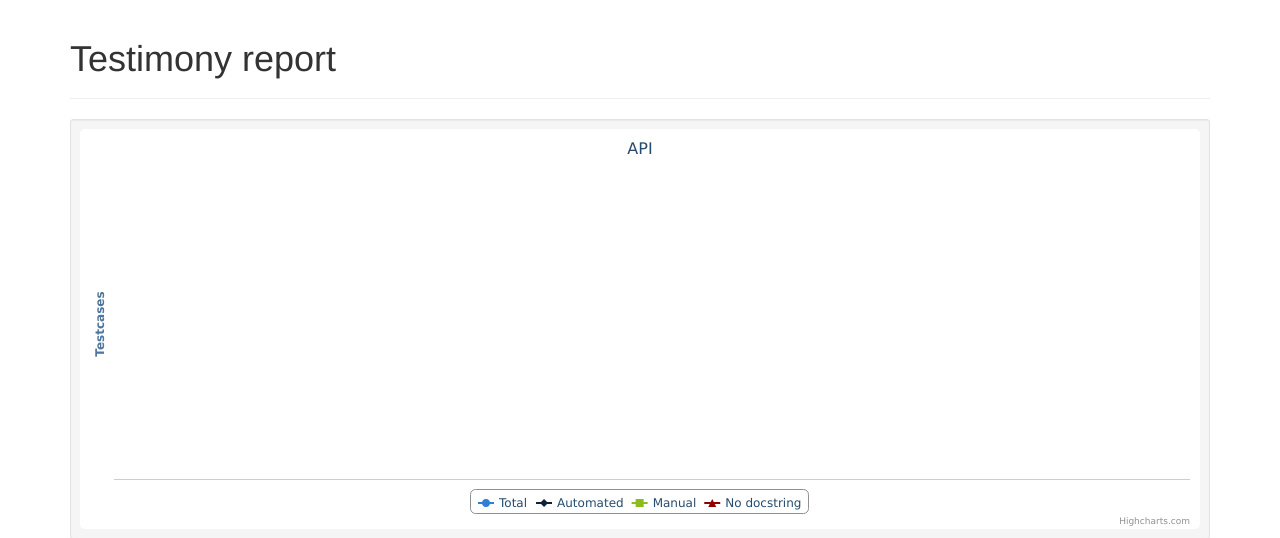
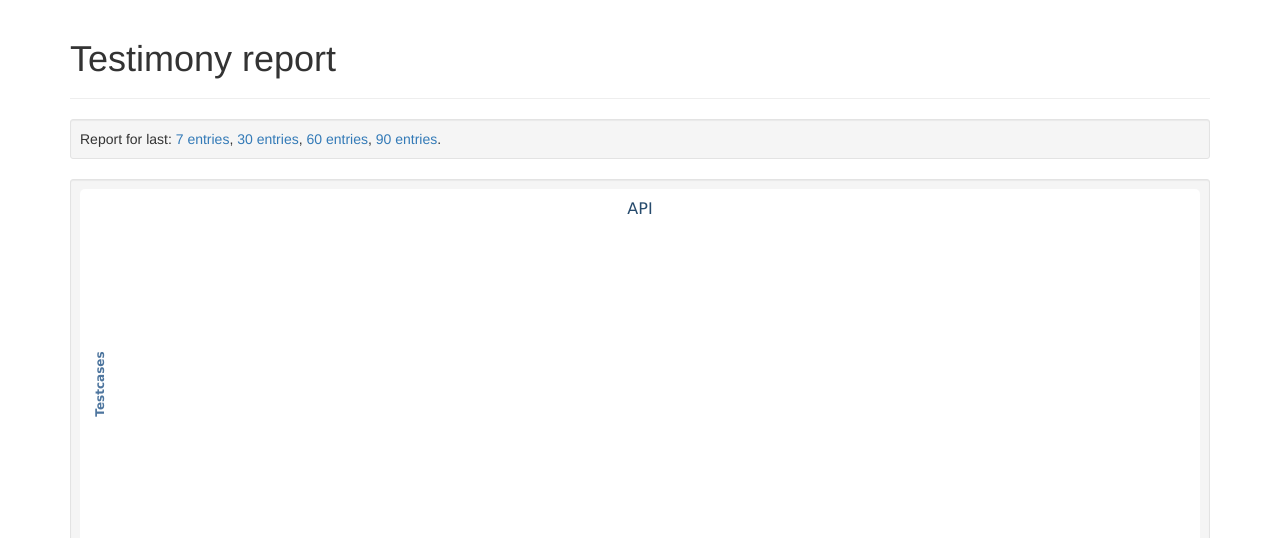
Before and after one commit to SatelliteQE/bem-te-vi, a Django app: page /reports/testimony/ in a window 1280 px wide. Shown: the part 51-589 px from the top of the page. Run offline with Django 3.2, Linux system fonts and the light colour scheme; data that the repository does not hold is empty; parts of the project's set-up code (start-up, migrations or seed data) failed here and were passed over; some libraries are stand-ins or nearby versions.

Commit message:
Update testimony report
Add links for selecting the number of entries to show for the report.
The options are last 7, 30, 60 and 90 entries.

Add zoom feature to the graph to help visualizing data for a large
number of entries.

```diff
--- a/bemtevi/apps/reports/templates/reports/testimony.html
+++ b/bemtevi/apps/reports/templates/reports/testimony.html
@@ -5,6 +5,13 @@
   <h1>Testimony report</h1>
 </div>
 
+<div class="well well-sm">
+  Report for last:
+  <a href="{% url 'testimony_report' %}?entries=7">7 entries</a>,
+  <a href="{% url 'testimony_report' %}?entries=30">30 entries</a>,
+  <a href="{% url 'testimony_report' %}?entries=60">60 entries</a>,
+  <a href="{% url 'testimony_report' %}?entries=90">90 entries</a>.
+</div>
 <div id="api-chart" class="well well-sm">Loading...</div>
 <div id="cli-chart" class="well well-sm">Loading...</div>
 <div id="ui-chart" class="well well-sm">Loading...</div>
@@ -15,11 +22,14 @@
 <script>
     $(function () {
         $('#api-chart').highcharts({
+            chart: {
+                zoomType: 'x'
+            },
             title: {
                 text: 'API'
             },
             xAxis: {
-                categories: [{% for entry in api %}'{{ entry.date }}',{% endfor %}]
+                type: 'datetime'
             },
             yAxis: {
                 min: 0,
@@ -36,25 +46,28 @@
             },
             series: [{
                 name: 'Total',
-                data: [{% for entry in api %}{{ entry.testcases }},{% endfor %}]
+                data: [{% for entry in api %}[Date.UTC({{ entry.date|date:"Y, n-1, d" }}), {{ entry.testcases }}],{% endfor %}]
             }, {
                 name: 'Automated',
-                data: [{% for entry in api %}{{ entry.automated_testcases }},{% endfor %}]
+                data: [{% for entry in api %}[Date.UTC({{ entry.date|date:"Y, n-1, d" }}), {{ entry.automated_testcases }}],{% endfor %}]
             }, {
                 name: 'Manual',
-                data: [{% for entry in api %}{{ entry.manual_testcases }},{% endfor %}]
+                data: [{% for entry in api %}[Date.UTC({{ entry.date|date:"Y, n-1, d" }}), {{ entry.manual_testcases }}],{% endfor %}]
             }, {
                 name: 'No docstring',
-                data: [{% for entry in api %}{{ entry.no_docstring_testcases }},{% endfor %}]
+                data: [{% for entry in api %}[Date.UTC({{ entry.date|date:"Y, n-1, d" }}), {{ entry.no_docstring_testcases }}],{% endfor %}]
             }]
         });
 
         $('#cli-chart').highcharts({
+            chart: {
+                zoomType: 'x'
+            },
             title: {
                 text: 'CLI'
             },
             xAxis: {
-                categories: [{% for entry in cli %}'{{ entry.date }}',{% endfor %}]
+                type: 'datetime'
             },
             yAxis: {
                 min: 0,
@@ -71,25 +84,28 @@
             },
             series: [{
                 name: 'Total',
-                data: [{% for entry in cli %}{{ entry.testcases }},{% endfor %}]
+                data: [{% for entry in cli %}[Date.UTC({{ entry.date|date:"Y, n-1, d" }}), {{ entry.testcases }}],{% endfor %}]
             }, {
                 name: 'Automated',
-                data: [{% for entry in cli %}{{ entry.automated_testcases }},{% endfor %}]
+                data: [{% for entry in cli %}[Date.UTC({{ entry.date|date:"Y, n-1, d" }}), {{ entry.automated_testcases }}],{% endfor %}]
             }, {
                 name: 'Manual',
-                data: [{% for entry in cli %}{{ entry.manual_testcases }},{% endfor %}]
+                data: [{% for entry in cli %}[Date.UTC({{ entry.date|date:"Y, n-1, d" }}), {{ entry.manual_testcases }}],{% endfor %}]
             }, {
                 name: 'No docstring',
-                data: [{% for entry in cli %}{{ entry.no_docstring_testcases }},{% endfor %}]
+                data: [{% for entry in cli %}[Date.UTC({{ entry.date|date:"Y, n-1, d" }}), {{ entry.no_docstring_testcases }}],{% endfor %}]
             }]
         });
 
         $('#ui-chart').highcharts({
+            chart: {
+                zoomType: 'x'
+            },
             title: {
                 text: 'UI'
             },
             xAxis: {
-                categories: [{% for entry in ui %}'{{ entry.date }}',{% endfor %}]
+                type: 'datetime'
             },
             yAxis: {
                 min: 0,
@@ -106,16 +122,16 @@
             },
             series: [{
                 name: 'Total',
-                data: [{% for entry in ui %}{{ entry.testcases }},{% endfor %}]
+                data: [{% for entry in ui %}[Date.UTC({{ entry.date|date:"Y, n-1, d" }}), {{ entry.testcases }}],{% endfor %}]
             }, {
                 name: 'Automated',
-                data: [{% for entry in ui %}{{ entry.automated_testcases }},{% endfor %}]
+                data: [{% for entry in ui %}[Date.UTC({{ entry.date|date:"Y, n-1, d" }}), {{ entry.automated_testcases }}],{% endfor %}]
             }, {
                 name: 'Manual',
-                data: [{% for entry in ui %}{{ entry.manual_testcases }},{% endfor %}]
+                data: [{% for entry in ui %}[Date.UTC({{ entry.date|date:"Y, n-1, d" }}), {{ entry.manual_testcases }}],{% endfor %}]
             }, {
                 name: 'No docstring',
-                data: [{% for entry in ui %}{{ entry.no_docstring_testcases }},{% endfor %}]
+                data: [{% for entry in ui %}[Date.UTC({{ entry.date|date:"Y, n-1, d" }}), {{ entry.no_docstring_testcases }}],{% endfor %}]
             }]
         });
     });
--- a/bemtevi/apps/reports/views.py
+++ b/bemtevi/apps/reports/views.py
@@ -18,12 +18,17 @@ class MilestoneReportView(TemplateView):
 class TestimonyReportView(TemplateView):
     template_name = 'reports/testimony.html'
 
+    def get(self, request, *args, **kwargs):
+        self.entries = int(request.GET.get('entries', '7'))
+        return super(
+            TestimonyReportView, self).get(request, *args, **kwargs)
+
     def get_context_data(self, **kwargs):
         context = super(TestimonyReportView, self).get_context_data(**kwargs)
         context['api'] = TestimonyEntry.objects.filter(
-            path__endswith='api')[:7:-1]
+            path__endswith='api')[:self.entries:-1]
         context['cli'] = TestimonyEntry.objects.filter(
-            path__endswith='cli')[:7:-1]
+            path__endswith='cli')[:self.entries:-1]
         context['ui'] = TestimonyEntry.objects.filter(
-            path__endswith='ui')[:7:-1]
+            path__endswith='ui')[:self.entries:-1]
         return context
```
